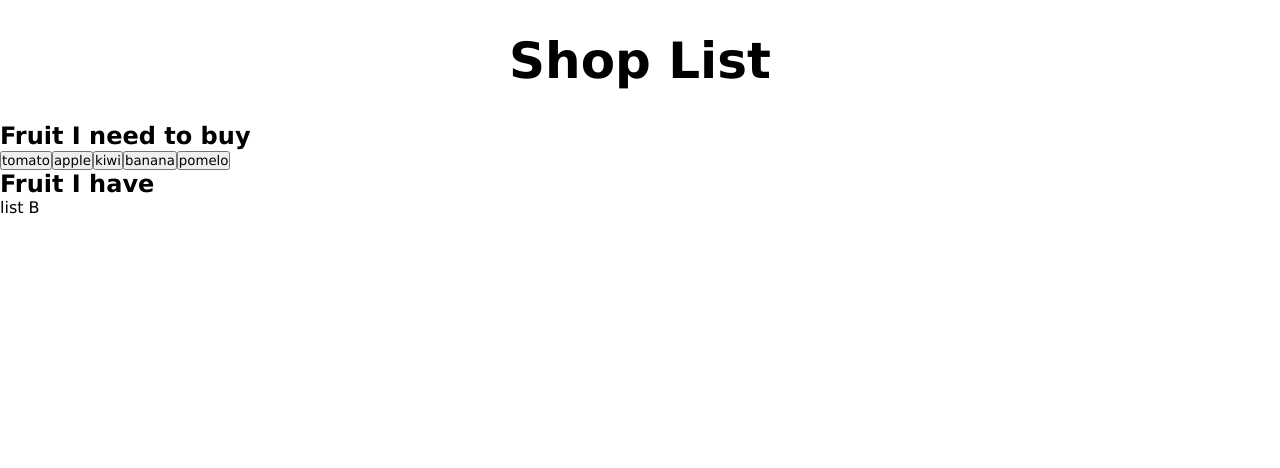
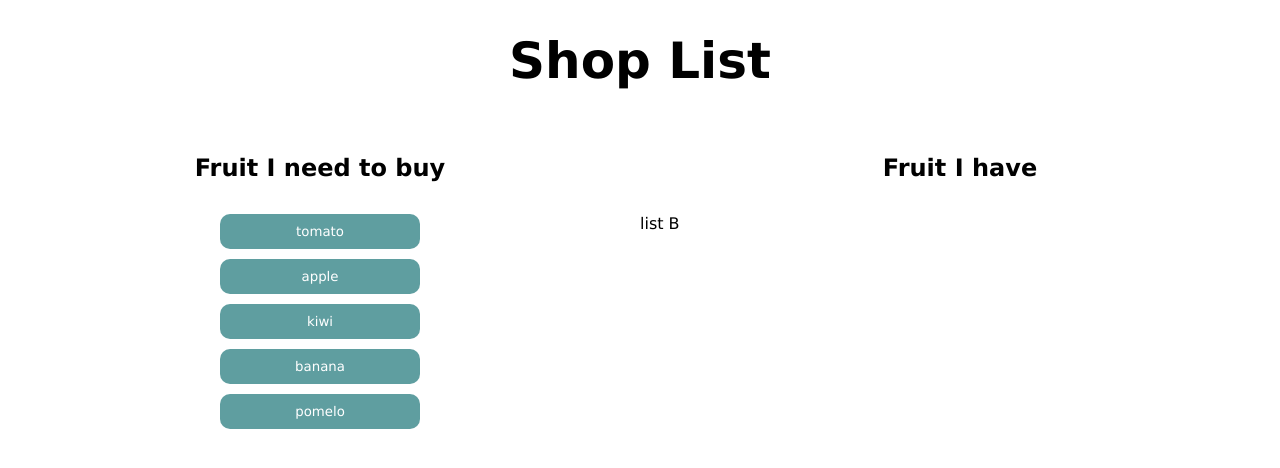
Before and after one commit to madridista5/nebu_task, a React (Create React App) app: page / in a window 1280 px wide. Shown: the top 468 px of the page. Built offline with nearby package versions, Linux system fonts and the light colour scheme.

Commit message:
CSS styles have been added to FruitList Component.

```diff
--- a/src/components/FruitList/FruitList.css
+++ b/src/components/FruitList/FruitList.css
@@ -0,0 +1,30 @@
+.fruit-list {
+    display: flex;
+}
+
+.fruit-list__left,
+.fruit-list__right {
+    flex: 1;
+}
+
+h2 {
+    text-align: center;
+    margin: 2rem;
+}
+
+button {
+    display: block;
+    width: 200px;
+    padding: 10px 0;
+    margin: 10px auto;
+    cursor: pointer;
+    background-color: cadetblue;
+    color: white;
+    border: none;
+    border-radius: 10px;
+    transition: 0.3s;
+}
+
+button:hover {
+    background-color: yellowgreen;
+}
```
Also changed, not shown: 1 other file (tests, documents, lock files or other folders).
